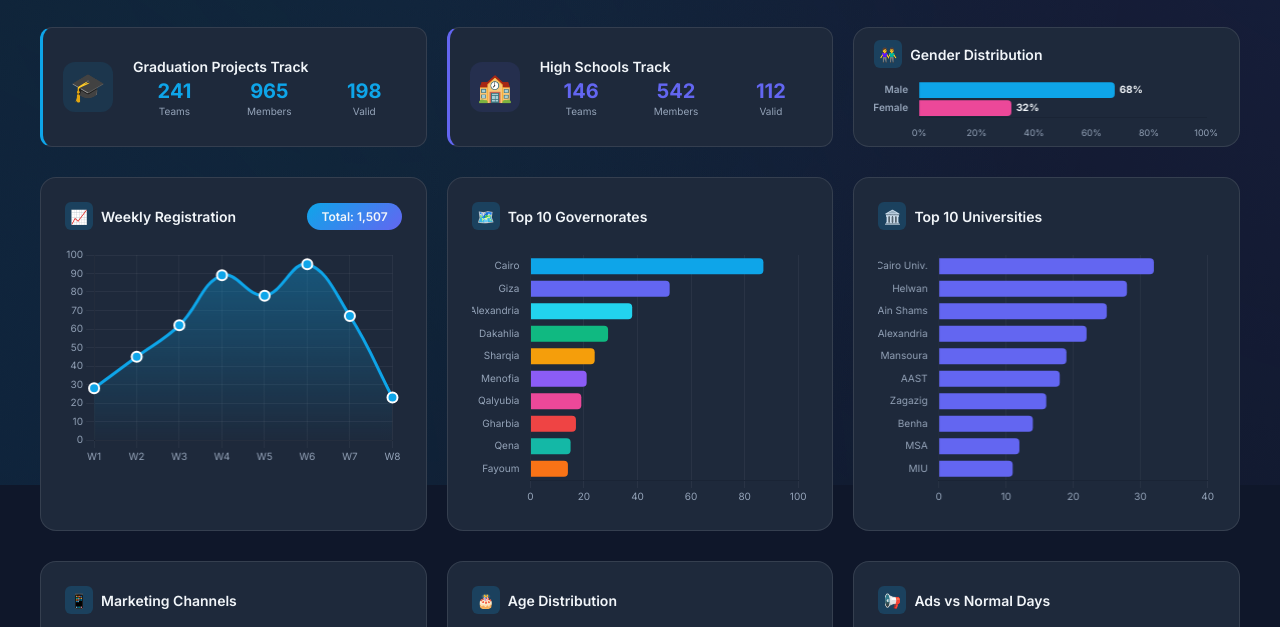
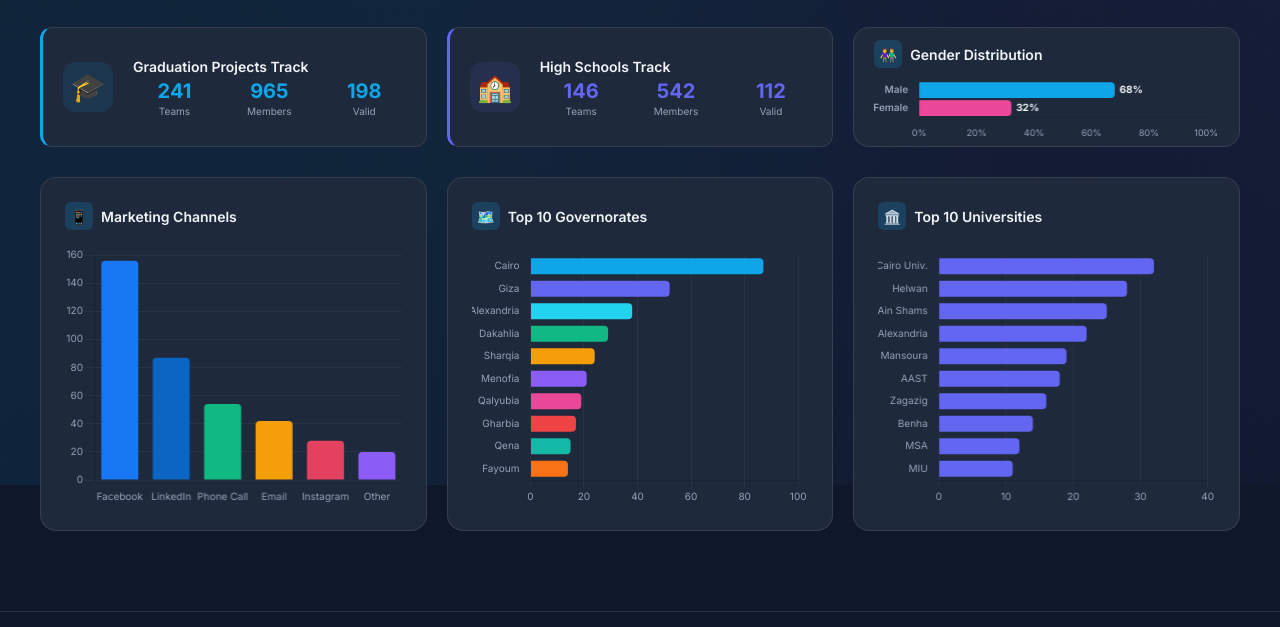
Before and after one commit to Ali1Hamed/iot-ai-dashboard, a plain HTML site: page index.html in a window 1280 px wide. Shown: the part 315-942 px from the top of the page. Drawn offline with nearby package versions, Linux system fonts and the light colour scheme.

Commit message:
Add files via upload

```diff
--- a/index.html
+++ b/index.html
@@ -602,13 +602,12 @@
             <div class="chart-card fade-in" style="animation-delay: 0.5s">
                 <div class="chart-header">
                     <div class="chart-title">
-                        <span class="chart-title-icon">📈</span>
-                        Weekly Registration
+                        <span class="chart-title-icon">📱</span>
+                        Marketing Channels
                     </div>
-                    <div class="total-badge">Total: 1,507</div>
                 </div>
-                <div class="chart-container">
-                    <canvas id="timelineChart"></canvas>
+                <div class="chart-container tall">
+                    <canvas id="marketingChart"></canvas>
                 </div>
             </div>
             <div class="chart-card fade-in" style="animation-delay: 0.55s">
@@ -635,42 +634,7 @@
             </div>
         </section>
 
-        <!-- Row 4: Marketing Channels, Age Distribution, Ads vs Normal Days -->
-        <section class="row-4">
-            <div class="chart-card fade-in" style="animation-delay: 0.65s">
-                <div class="chart-header">
-                    <div class="chart-title">
-                        <span class="chart-title-icon">📱</span>
-                        Marketing Channels
-                    </div>
-                </div>
-                <div class="chart-container tall">
-                    <canvas id="marketingChart"></canvas>
-                </div>
-            </div>
-            <div class="chart-card fade-in" style="animation-delay: 0.7s">
-                <div class="chart-header">
-                    <div class="chart-title">
-                        <span class="chart-title-icon">🎂</span>
-                        Age Distribution
-                    </div>
-                </div>
-                <div class="chart-container tall">
-                    <canvas id="ageChart"></canvas>
-                </div>
-            </div>
-            <div class="chart-card fade-in" style="animation-delay: 0.75s">
-                <div class="chart-header">
-                    <div class="chart-title">
-                        <span class="chart-title-icon">📢</span>
-                        Ads vs Normal Days
-                    </div>
-                </div>
-                <div class="chart-container tall">
-                    <canvas id="adsChart"></canvas>
-                </div>
-            </div>
-        </section>
+
     </main>
 
     <footer class="footer">
@@ -757,40 +721,7 @@
             }]
         });
 
-        // Timeline Chart
-        const timelineCtx = document.getElementById('timelineChart').getContext('2d');
-        const timelineGradient = timelineCtx.createLinearGradient(0, 0, 0, 200);
-        timelineGradient.addColorStop(0, 'rgba(14, 165, 233, 0.4)');
-        timelineGradient.addColorStop(1, 'rgba(14, 165, 233, 0)');
 
-        new Chart(timelineCtx, {
-            type: 'line',
-            data: {
-                labels: ['W1', 'W2', 'W3', 'W4', 'W5', 'W6', 'W7', 'W8'],
-                datasets: [{
-                    label: 'Registrations',
-                    data: [28, 45, 62, 89, 78, 95, 67, 23],
-                    borderColor: colors.primary,
-                    backgroundColor: timelineGradient,
-                    borderWidth: 3,
-                    fill: true,
-                    tension: 0.4,
-                    pointBackgroundColor: colors.primary,
-                    pointBorderColor: '#fff',
-                    pointBorderWidth: 2,
-                    pointRadius: 5
-                }]
-            },
-            options: {
-                responsive: true,
-                maintainAspectRatio: false,
-                plugins: { legend: { display: false } },
-                scales: {
-                    x: { grid: { color: 'rgba(255,255,255,0.05)' }, ticks: { font: { size: 10 } } },
-                    y: { grid: { color: 'rgba(255,255,255,0.05)' }, beginAtZero: true, ticks: { font: { size: 10 } } }
-                }
-            }
-        });
 
         // Governorates Chart
         new Chart(document.getElementById('governoratesChart'), {
@@ -867,59 +798,7 @@
             }
         });
 
-        // Age Distribution Chart
-        new Chart(document.getElementById('ageChart'), {
-            type: 'bar',
-            data: {
-                labels: ['14-16', '16-18', '18-20', '20-22', '22-24', '24-26', '26-28'],
-                datasets: [{
-                    label: 'Participants',
-                    data: [45, 89, 156, 287, 312, 89, 29],
-                    backgroundColor: colors.accent,
-                    borderRadius: 4
-                }]
-            },
-            options: {
-                responsive: true,
-                maintainAspectRatio: false,
-                plugins: { legend: { display: false } },
-                scales: {
-                    x: { grid: { display: false }, ticks: { font: { size: 10 } } },
-                    y: { grid: { color: 'rgba(255,255,255,0.05)' }, beginAtZero: true, ticks: { font: { size: 10 } } }
-                }
-            }
-        });
 
-        // Ads vs Normal Days Chart
-        new Chart(document.getElementById('adsChart'), {
-            type: 'bar',
-            data: {
-                labels: ['GP Track', 'HS Track'],
-                datasets: [
-                    {
-                        label: 'Ads Days',
-                        data: [168, 98],
-                        backgroundColor: colors.primary,
-                        borderRadius: 4
-                    },
-                    {
-                        label: 'Normal Days',
-                        data: [73, 48],
-                        backgroundColor: colors.purple,
-                        borderRadius: 4
-                    }
-                ]
-            },
-            options: {
-                responsive: true,
-                maintainAspectRatio: false,
-                plugins: { legend: { position: 'bottom', labels: { boxWidth: 12, padding: 10, font: { size: 11 } } } },
-                scales: {
-                    x: { grid: { display: false }, ticks: { font: { size: 11 } } },
-                    y: { grid: { color: 'rgba(255,255,255,0.05)' }, beginAtZero: true, ticks: { font: { size: 10 } } }
-                }
-            }
-        });
 
         // Animate numbers
         function animateValue(id, start, end, duration) {
```
